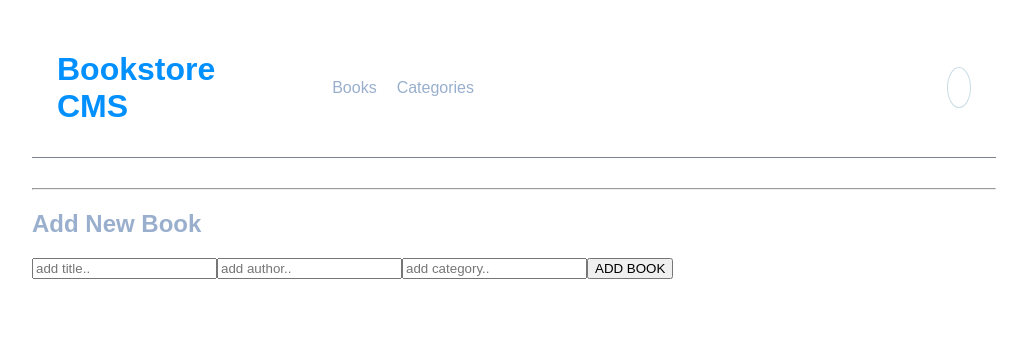
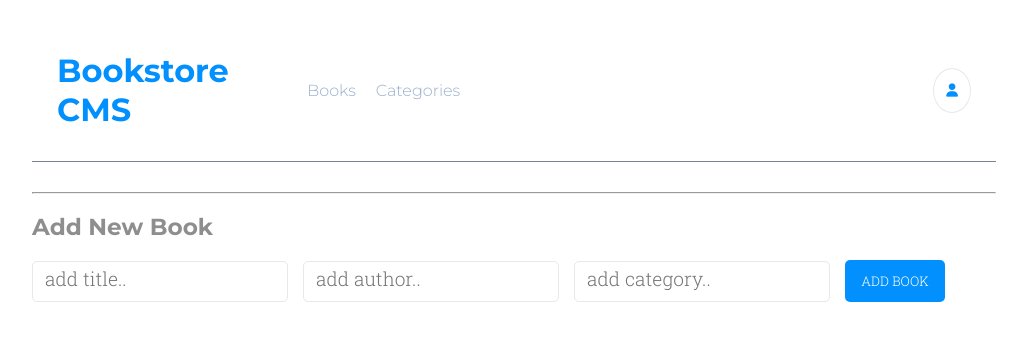
Before and after one commit to omarbabou/bookstore-app, a React (Create React App) app: page / in a window 1280 px wide. Shown: the top 340 px of the page, without its empty margins (126-1153 px from the left). Built offline with nearby package versions, Linux system fonts and the light colour scheme.

Commit message:
Add styles to the clm2-form-book

```diff
--- a/public/index.html
+++ b/public/index.html
@@ -5,39 +5,20 @@
     <link rel="icon" href="%PUBLIC_URL%/favicon.ico" />
     <meta name="viewport" content="width=device-width, initial-scale=1" />
     <meta name="theme-color" content="#000000" />
+
+    <script src="https://kit.fontawesome.com/c64f0e755c.js" crossorigin="anonymous"></script>
+
+    <link rel="preconnect" href="https://fonts.googleapis.com">
+    <link rel="preconnect" href="https://fonts.gstatic.com" crossorigin>
+    <link href="https://fonts.googleapis.com/css2?family=Montserrat:wght@300;700&family=Roboto+Slab:wght@300;700&display=swap" rel="stylesheet">
     <meta
       name="description"
       content="Web site created using create-react-app"
     />
-    <link rel="apple-touch-icon" href="%PUBLIC_URL%/logo192.png" />
-    <!--
-      manifest.json provides metadata used when your web app is installed on a
-      user's mobile device or desktop. See https://developers.google.com/web/fundamentals/web-app-manifest/
-    -->
-    <link rel="manifest" href="%PUBLIC_URL%/manifest.json" />
-    <!--
-      Notice the use of %PUBLIC_URL% in the tags above.
-      It will be replaced with the URL of the `public` folder during the build.
-      Only files inside the `public` folder can be referenced from the HTML.
-
-      Unlike "/favicon.ico" or "favicon.ico", "%PUBLIC_URL%/favicon.ico" will
-      work correctly both with client-side routing and a non-root public URL.
-      Learn how to configure a non-root public URL by running `npm run build`.
-    -->
     <title>React App</title>
   </head>
   <body>
     <noscript>You need to enable JavaScript to run this app.</noscript>
     <div id="root"></div>
-    <!--
-      This HTML file is a template.
-      If you open it directly in the browser, you will see an empty page.
-
-      You can add webfonts, meta tags, or analytics to this file.
-      The build step will place the bundled scripts into the <body> tag.
-
-      To begin the development, run `npm start` or `yarn start`.
-      To create a production bundle, use `npm run build` or `yarn build`.
-    -->
   </body>
 </html>
--- a/src/components/Navigation.js
+++ b/src/components/Navigation.js
@@ -8,9 +8,9 @@ const Navbar = () => (
       <Link to="/">Books</Link>
       <Link to="/Categories">Categories</Link>
     </nav>
-    <div className="user">
+    <button className="icon-button" type="button">
       <i className="fa-solid fa-user" />
-    </div>
+    </button>
   </header>
 );
 
--- a/src/index.css
+++ b/src/index.css
@@ -41,13 +41,20 @@ nav a {
   margin: 10px;
 }
 
+.icon-button {
+  cursor: pointer;
+  width: 2.813rem;
+  height: 2.813rem;
+  margin-left: 35vw;
+  border-radius: 50%;
+  border: 1px solid #e8e8e8;
+  background-color: #fff;
+}
+
 .fa-user {
-  color: #0290ff;
-  margin-left: 35vw;
-  border: 1px solid #c7dbe3;
-  border-radius: 50%;
-  padding: 11px;
+    color: #0290ff;
 }
+
 
 h1 {
   color: #0290ff;
@@ -151,7 +158,8 @@ h1 {
 .book-circle {
   width: 75px;
   height: 75px;
-  border: 4px solid black;
+  border: 4px solid #307bbe;
+  border-left-color: #e8e8e8;
   border-radius: 50%;
 }
 
@@ -187,3 +195,39 @@ h1 {
   font-family: 'Roboto Slab', serif;
   color: #191724;
 }
+
+/* Form
+**************************/
+
+.clm2-form-book h2 {
+  color: #1212127a;
+  font-size: 1.45rem;
+}
+
+.clm2-form-book input {
+  padding: 12px;
+  width: 20vw;
+  margin-right: 15px;
+  border: 1px solid #e8e8e8;
+  border-radius: 5px;
+}
+
+.clm2-form-book input::placeholder {
+  font-family: 'Roboto Slab', serif;
+  font-size: 1.2rem;
+}
+
+.clm2-form-book button {
+  background-color: #0290ff;
+  color: white;
+  font-family: 'Roboto Slab', serif;
+  border: none;
+  border-radius: 5px;
+  padding: 12px 4px;
+  width: 100px;
+}
+
+hr {
+  font-size: 2px;
+  color: #e8e8e8;
+}
```
